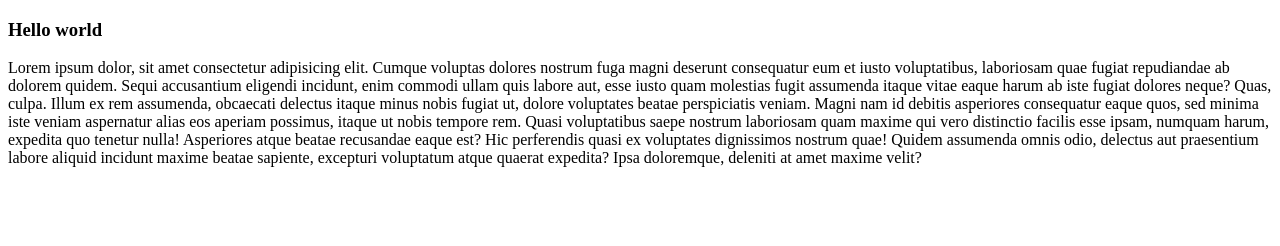
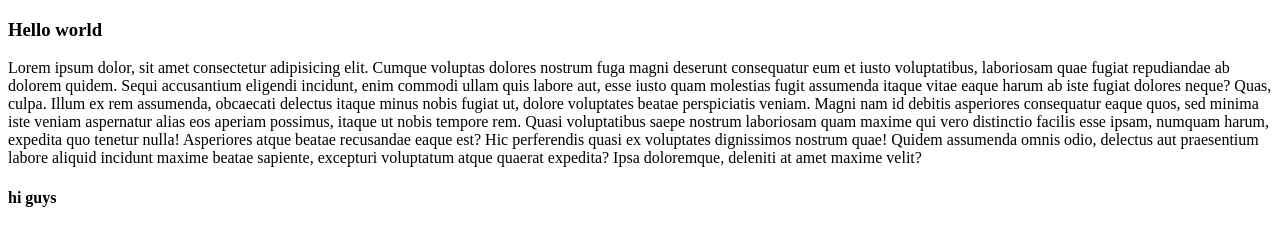
Before and after one commit to ruslanmustafoyev/git-learning, a plain HTML site: page index.html in a window 1280 px wide. Drawn offline with Linux system fonts and the light colour scheme.

Commit message:
added new tag

```diff
--- a/index.html
+++ b/index.html
@@ -10,6 +10,7 @@
 
 <h3>Hello world</h3>
 <p>Lorem ipsum dolor, sit amet consectetur adipisicing elit. Cumque voluptas dolores nostrum fuga magni deserunt consequatur eum et iusto voluptatibus, laboriosam quae fugiat repudiandae ab dolorem quidem. Sequi accusantium eligendi incidunt, enim commodi ullam quis labore aut, esse iusto quam molestias fugit assumenda itaque vitae eaque harum ab iste fugiat dolores neque? Quas, culpa. Illum ex rem assumenda, obcaecati delectus itaque minus nobis fugiat ut, dolore voluptates beatae perspiciatis veniam. Magni nam id debitis asperiores consequatur eaque quos, sed minima iste veniam aspernatur alias eos aperiam possimus, itaque ut nobis tempore rem. Quasi voluptatibus saepe nostrum laboriosam quam maxime qui vero distinctio facilis esse ipsam, numquam harum, expedita quo tenetur nulla! Asperiores atque beatae recusandae eaque est? Hic perferendis quasi ex voluptates dignissimos nostrum quae! Quidem assumenda omnis odio, delectus aut praesentium labore aliquid incidunt maxime beatae sapiente, excepturi voluptatum atque quaerat expedita? Ipsa doloremque, deleniti at amet maxime velit?</p>
+<h4>hi guys</h4>
 
 
 
```
